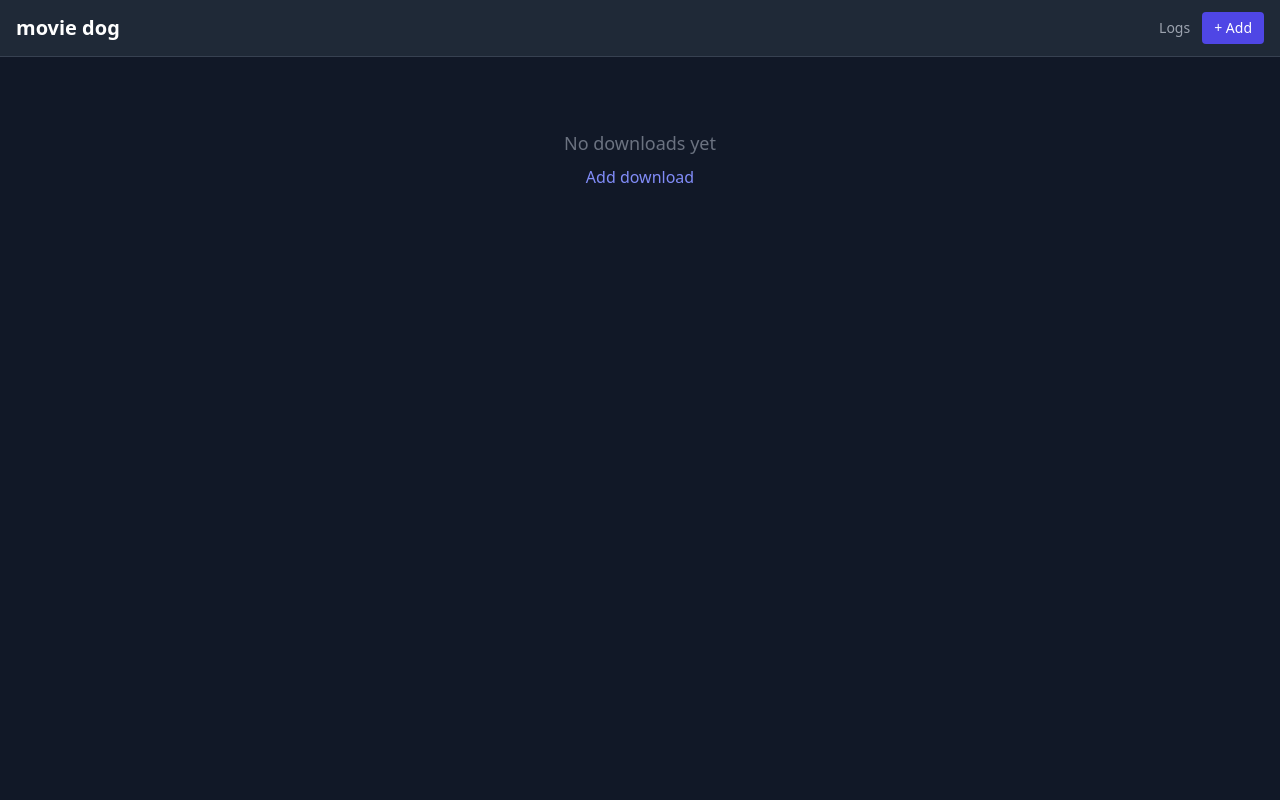
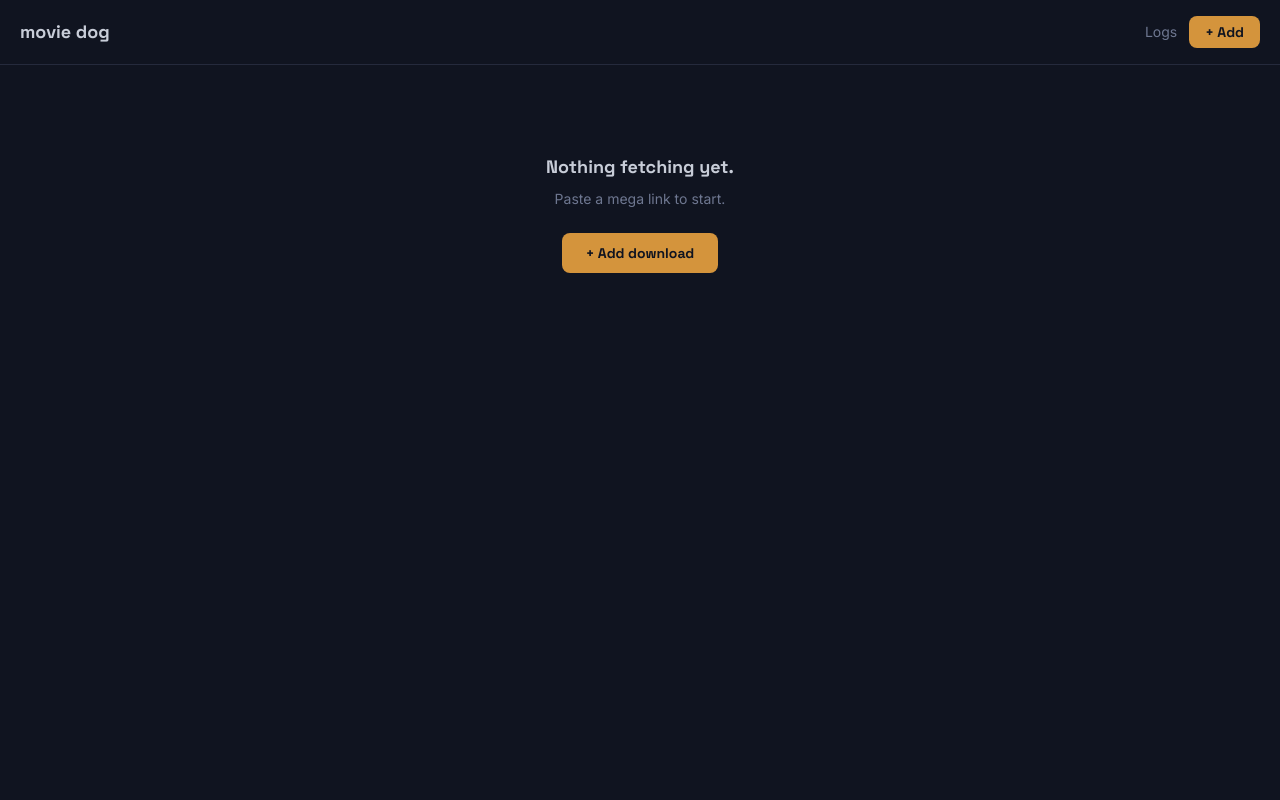
Before and after one commit to itsjackgardner/megaqueue, a Flask app: page / in a window 1280 px wide. Run offline with Flask 3, Linux system fonts and the light colour scheme; data that the repository does not hold is empty; parts of the project's set-up code (start-up, migrations or seed data) failed here and were passed over; some libraries are stand-ins or nearby versions.

Commit message:
UI redesign: warm amber palette, Space Grotesk typography, fetch-bar shimmer
Replace generic Tailwind gray/indigo defaults with a custom "lamplight"
palette grounded in the product's identity — midnight backgrounds, amber
accents, warm status colors. Add Space Grotesk display font and Inter
body font via non-blocking Google Fonts preload.

Key changes:
- Custom color palette (midnight/slate/amber/stone/cloud/dusk) across
  all templates with status-specific color pairs
- Signature "fetch bar" progress bar with amber shimmer animation
- Left-border card state indicators for at-a-glance scanning
- Status badges with dot indicators and uppercase tracking
- Sticky nav, ghost action buttons, improved empty state
- Log filter chips now use inclusive selection (click to show only
  that source, deselect all to show everything)
- refresh.js uses data-status attributes instead of overwriting badge
  innerHTML (fixes disappearing status dots)
- Increased waitress threads from 4 to 8 (SSE endpoint thread pressure)
- Logs page scrolls to bottom correctly on initial load

Co-Authored-By: Claude Opus 4.6 <noreply@anthropic.com>

```diff
--- a/megaqueue/app.py
+++ b/megaqueue/app.py
@@ -27,9 +27,10 @@ Talisman(
     content_security_policy={
         "default-src": "'self'",
         "script-src": ["'self'", "https://cdn.tailwindcss.com"],
-        "style-src": ["'self'", "'unsafe-inline'", "https://cdn.tailwindcss.com"],
+        "style-src": ["'self'", "'unsafe-inline'", "https://cdn.tailwindcss.com", "https://fonts.googleapis.com"],
         "connect-src": "'self'",
         "worker-src": "'self'",
+        "font-src": ["https://fonts.gstatic.com"],
     },
 )
 
--- /dev/null
+++ b/megaqueue/static/fonts.js
@@ -0,0 +1,5 @@
+// Promote preloaded Google Fonts to stylesheet (non-blocking)
+var link = document.querySelector('link[rel="preload"][as="style"]');
+if (link) {
+  link.rel = "stylesheet";
+}
--- a/megaqueue/static/refresh.js
+++ b/megaqueue/static/refresh.js
@@ -22,35 +22,32 @@
       downloads.forEach(function (dl) {
         const card = container.querySelector('[data-id="' + dl.id + '"]');
         if (!card) {
-          // New download appeared — full reload is simplest
           location.reload();
           return;
         }
 
-        // Update status badge
-        const badge = card.querySelector(".rounded-full");
-        if (badge) badge.textContent = dl.status;
+        // Check for status change by reading the badge text
+        const badge = card.querySelector("[data-status]");
+        const currentStatus = badge ? badge.dataset.status : "";
+        if (currentStatus !== dl.status) {
+          location.reload();
+          return;
+        }
 
         // Update progress bar if downloading
         if ((dl.status === "downloading" || dl.status === "queued") && dl.total_bytes > 0) {
           const pct = ((dl.progress_bytes / dl.total_bytes) * 100).toFixed(1);
-          const bar = card.querySelector(".bg-blue-500");
+          const bar = card.querySelector(".fetch-bar");
           if (bar) bar.style.width = pct + "%";
 
-          const stats = card.querySelectorAll(".text-gray-400.text-xs span");
+          const stats = card.querySelectorAll("[data-progress] span");
           if (stats.length >= 2) {
             stats[0].textContent =
               formatBytes(dl.progress_bytes) + " / " + formatBytes(dl.total_bytes);
             let speedStr = pct + "%";
-            if (dl.speed > 0) speedStr += " \u00b7 " + formatSpeed(dl.speed);
+            if (dl.speed > 0) speedStr += " · " + formatSpeed(dl.speed);
             stats[1].textContent = speedStr;
           }
-        }
-
-        // If status changed (e.g. completed), reload for full re-render
-        const currentStatus = badge ? badge.textContent.trim() : "";
-        if (currentStatus !== dl.status) {
-          location.reload();
         }
       });
     } catch (e) {
--- /dev/null
+++ b/megaqueue/static/style.css
@@ -0,0 +1,62 @@
+:root {
+  --midnight: #101420;
+  --slate: #1A1F30;
+  --amber: #D4943C;
+  --amber-hover: #C28535;
+  --amber-light: #E8B86D;
+  --stone: #6E7790;
+  --cloud: #C8CDD8;
+  --dusk: #252A3C;
+}
+
+body {
+  font-family: 'Inter', system-ui, sans-serif;
+}
+
+.font-display {
+  font-family: 'Space Grotesk', system-ui, sans-serif;
+}
+
+@keyframes fetch-shimmer {
+  0% { background-position: -200% 0; }
+  100% { background-position: 200% 0; }
+}
+
+.fetch-bar {
+  background: var(--amber);
+  border-radius: 9999px;
+  transition: width 700ms ease-out;
+}
+
+.fetch-bar--active {
+  background-image: linear-gradient(
+    90deg,
+    var(--amber) 0%,
+    var(--amber-light) 30%,
+    var(--amber) 60%
+  );
+  background-size: 200% 100%;
+  animation: fetch-shimmer 2s ease-in-out infinite;
+}
+
+@keyframes pulse-dot {
+  0%, 100% { opacity: 1; }
+  50% { opacity: 0.4; }
+}
+
+.status-dot--active {
+  animation: pulse-dot 2s ease-in-out infinite;
+}
+
+@keyframes fade-in {
+  from { opacity: 0; transform: translateY(4px); }
+  to { opacity: 1; transform: translateY(0); }
+}
+
+.content-fade {
+  animation: fade-in 0.2s ease-out;
+}
+
+.tabular-nums {
+  font-variant-numeric: tabular-nums;
+}
--- a/megaqueue/templates/base.html
+++ b/megaqueue/templates/base.html
@@ -3,7 +3,7 @@
   <head>
     <meta charset="UTF-8" />
     <meta name="viewport" content="width=device-width, initial-scale=1.0" />
-    <meta name="theme-color" content="#3B4CF6" />
+    <meta name="theme-color" content="#101420" />
     <meta name="apple-mobile-web-app-capable" content="yes" />
     <meta
       name="apple-mobile-web-app-status-bar-style"
@@ -13,27 +13,33 @@
     <link rel="icon" href="/static/icons/icon.svg" type="image/svg+xml" />
     <link rel="manifest" href="/static/manifest.json" />
     <link rel="apple-touch-icon" href="/static/icons/icon.svg" />
+    <link rel="preconnect" href="https://fonts.googleapis.com" />
+    <link rel="preconnect" href="https://fonts.gstatic.com" crossorigin />
+    <link rel="preload" href="https://fonts.googleapis.com/css2?family=Inter:wght@400;500;600&family=Space+Grotesk:wght@700&display=swap" as="style" />
+    <noscript><link href="https://fonts.googleapis.com/css2?family=Inter:wght@400;500;600&family=Space+Grotesk:wght@700&display=swap" rel="stylesheet" /></noscript>
     <title>movie dog{% block title_suffix %}{% endblock %}</title>
     <script src="https://cdn.tailwindcss.com"></script>
+    <link rel="stylesheet" href="/static/style.css" />
   </head>
-  <body class="bg-gray-900 text-gray-100 min-h-screen">
+  <body class="bg-[#101420] text-[#C8CDD8] {% block body_class %}min-h-screen{% endblock %}">
     <nav
-      class="bg-gray-800 border-b border-gray-700 px-4 py-3 flex items-center justify-between"
+      class="bg-[#101420] border-b border-[#252A3C] px-5 py-4 flex items-center justify-between sticky top-0 z-50"
     >
-      <a href="/" class="text-xl font-bold text-white">movie dog</a>
+      <a href="/" class="text-lg font-bold text-[#C8CDD8] font-display">movie dog</a>
       <div class="flex items-center gap-3">
-        <a href="/logs" class="text-sm text-gray-400 hover:text-white">Logs</a>
+        <a href="/logs" class="text-sm text-[#6E7790] hover:text-[#C8CDD8]">Logs</a>
         <a
           href="/download/add"
-          class="bg-indigo-600 hover:bg-indigo-700 text-white px-3 py-1.5 rounded text-sm font-medium"
+          class="bg-[#D4943C] hover:bg-[#C28535] text-[#101420] px-4 py-1.5 rounded-lg text-sm font-semibold font-display"
           >+ Add</a
         >
       </div>
     </nav>
-    <main class="max-w-2xl mx-auto px-4 py-6">
+    <main class="{% block main_class %}max-w-2xl mx-auto px-4{% endblock %} py-6 content-fade">
       {% block content %}{% endblock %}
     </main>
     {% block scripts %}{% endblock %}
+    <script src="/static/fonts.js"></script>
     <script src="/static/register-sw.js"></script>
   </body>
 </html>
--- a/megaqueue/templates/index.html
+++ b/megaqueue/templates/index.html
@@ -1,58 +1,44 @@
 {% extends "base.html" %} {% block content %}
 <div id="downloads" class="space-y-3">
   {% if not downloads %}
-  <div class="text-center text-gray-500 py-12">
-    <p class="text-lg mb-2">No downloads yet</p>
-    <a href="/download/add" class="text-indigo-400 hover:text-indigo-300"
-      >Add download</a
+  <div class="text-center py-16">
+    <p class="text-lg font-display text-[#C8CDD8] mb-2">Nothing fetching yet.</p>
+    <p class="text-sm text-[#6E7790] mb-6">Paste a mega link to start.</p>
+    <a href="/download/add"
+      class="inline-block bg-[#D4943C] hover:bg-[#C28535] text-[#101420] font-semibold font-display px-6 py-2.5 rounded-lg text-sm"
+      >+ Add download</a
     >
   </div>
   {% endif %} {% for dl in downloads %}
   <div
-    class="bg-gray-800 rounded-lg p-4 border border-gray-700"
+    class="bg-[#1A1F30] rounded-xl p-4 border border-[#252A3C] {% if dl.status == 'downloading' %}border-l-[3px] border-l-[#D4943C]{% elif dl.status == 'needs_review' %}border-l-[3px] border-l-[#D4943C]{% elif dl.status == 'failed' %}border-l-[3px] border-l-[#D45D5D]{% endif %} active:scale-[0.98] transition-transform duration-100"
     data-id="{{ dl.id }}"
   >
-    <div class="flex items-start justify-between gap-2">
-      <div class="flex-1 min-w-0">
     <div class="flex items-center gap-2">
       <a
         href="/download/{{ dl.id }}"
-            class="font-medium {% if dl.title %}text-white{% else %}text-gray-500 italic{% endif %} hover:text-indigo-400 truncate"
+        class="font-display font-bold text-base {% if dl.title %}text-[#C8CDD8]{% else %}text-[#6E7790] italic{% endif %} hover:text-[#D4943C] truncate flex-1 min-w-0"
       >
         {% if dl.title %}{{ dl.title }}{% if dl.year %} ({{ dl.year }}){% endif %}{% else %}Resolving…{% endif %}
       </a>
       {% if dl.status in ('queued', 'downloading', 'needs_review') %}
-          <a href="/download/{{ dl.id }}" title="Edit details" class="text-gray-500 hover:text-indigo-400 flex-shrink-0">
+      <a href="/download/{{ dl.id }}" title="Edit details" class="text-[#6E7790] hover:text-[#D4943C] flex-shrink-0">
         <svg class="w-3.5 h-3.5" fill="none" stroke="currentColor" viewBox="0 0 24 24"><path stroke-linecap="round" stroke-linejoin="round" stroke-width="2" d="M15.232 5.232l3.536 3.536m-2.036-5.036a2.5 2.5 0 113.536 3.536L6.5 21.036H3v-3.572L16.732 3.732z"/></svg>
       </a>
       {% endif %}
     </div>
-        <div class="flex items-center gap-2 mt-1">
-          <span
-            class="text-xs px-2 py-0.5 rounded-full {% if dl.status == 'downloading' %}bg-blue-900 text-blue-300 {% elif dl.status == 'queued' %}bg-yellow-900 text-yellow-300 {% elif dl.status == 'needs_review' %}bg-orange-900 text-orange-300 {% elif dl.status == 'processing' %}bg-purple-900 text-purple-300 {% elif dl.status == 'complete' %}bg-green-900 text-green-300 {% elif dl.status == 'failed' %}bg-red-900 text-red-300 {% elif dl.status == 'cancelled' %}bg-gray-700 text-gray-400 {% endif %}"
-            >{% if dl.status == 'needs_review' %}review{% else %}{{ dl.status }}{% endif %}</span
-          >
-          {% if dl.media_type %}<span class="text-xs text-gray-500">{{ dl.media_type }}</span>{% endif %}
-          {% set display_files = dl.leaf_files %}
-          {% if display_files | length > 1 %}
-          {% set finished_count = display_files | selectattr('status', 'equalto', 'finished') | list | length %}
-          <span class="text-xs text-gray-500">{{ finished_count }}/{{ display_files | length }} files</span>
-          {% endif %}
-        </div>
-      </div>
-    </div>
 
     {% if dl.status in ('downloading', 'queued') %}
-    <div class="mt-3">
+    <div class="mt-2.5">
       {% if dl.total_bytes > 0 %} {% set pct = (dl.progress_bytes /
       dl.total_bytes * 100) | round(1) %}
-      <div class="w-full bg-gray-700 rounded-full h-2">
+      <div class="w-full bg-[#252A3C] rounded-full h-3">
         <div
-          class="bg-blue-500 h-2 rounded-full transition-all"
+          class="fetch-bar {% if dl.status == 'downloading' %}fetch-bar--active{% endif %} h-3 rounded-full"
           style="width: {{ pct }}%"
         ></div>
       </div>
-      <div class="flex justify-between text-xs text-gray-400 mt-1">
+      <div class="flex justify-between text-xs text-[#6E7790] mt-1.5 tabular-nums" data-progress>
         <span
           >{{ (dl.progress_bytes / 1048576) | round(1) }} MB / {{
           (dl.total_bytes / 1048576) | round(1) }} MB</span
@@ -63,55 +49,85 @@
         >
       </div>
       {% else %}
-      <div class="text-xs text-gray-400">Starting download...</div>
+      <div class="text-xs text-[#6E7790]">Starting download...</div>
       {% endif %}
     </div>
-    {% endif %} {% if dl.error_message %}
-    <div class="mt-2 text-xs text-red-400">{{ dl.error_message }}</div>
     {% endif %}
 
-    <div class="mt-3 flex gap-2">
+    {% if dl.error_message %}
+    <div class="mt-2 text-xs text-[#D45D5D]">{{ dl.error_message }}</div>
+    {% endif %}
+
+    <div class="flex items-center gap-2 mt-2.5">
+      {% if dl.status == 'downloading' %}
+      <span data-status="downloading" class="text-xs px-2 py-0.5 rounded-full bg-[#1E3A5F] text-[#5BA4E6] uppercase tracking-wide font-medium flex items-center gap-1.5">
+        <span class="w-1.5 h-1.5 rounded-full bg-[#5BA4E6] status-dot--active"></span>
+        downloading
+      </span>
+      {% elif dl.status == 'queued' %}
+      <span data-status="queued" class="text-xs px-2 py-0.5 rounded-full bg-[#3A3520] text-[#C9B458] uppercase tracking-wide font-medium flex items-center gap-1.5">
+        <span class="w-1.5 h-1.5 rounded-full bg-[#C9B458]"></span>
+        queued
+      </span>
+      {% elif dl.status == 'needs_review' %}
+      <span data-status="needs_review" class="text-xs px-2 py-0.5 rounded-full bg-[#3D2E1A] text-[#D4943C] uppercase tracking-wide font-medium flex items-center gap-1.5">
+        <span class="w-1.5 h-1.5 rounded-full bg-[#D4943C]"></span>
+        review
+      </span>
+      {% elif dl.status == 'processing' %}
+      <span data-status="processing" class="text-xs px-2 py-0.5 rounded-full bg-[#2D2444] text-[#9B7ED8] uppercase tracking-wide font-medium flex items-center gap-1.5">
+        <span class="w-1.5 h-1.5 rounded-full bg-[#9B7ED8]"></span>
+        processing
+      </span>
+      {% elif dl.status == 'complete' %}
+      <span data-status="complete" class="text-xs px-2 py-0.5 rounded-full bg-[#1A3328] text-[#5DB87A] uppercase tracking-wide font-medium flex items-center gap-1.5">
+        <span class="w-1.5 h-1.5 rounded-full bg-[#5DB87A]"></span>
+        complete
+      </span>
+      {% elif dl.status == 'failed' %}
+      <span data-status="failed" class="text-xs px-2 py-0.5 rounded-full bg-[#3D1F1F] text-[#D45D5D] uppercase tracking-wide font-medium flex items-center gap-1.5">
+        <span class="w-1.5 h-1.5 rounded-full bg-[#D45D5D]"></span>
+        failed
+      </span>
+      {% elif dl.status == 'cancelled' %}
+      <span data-status="cancelled" class="text-xs px-2 py-0.5 rounded-full bg-[#252A3C] text-[#6E7790] uppercase tracking-wide font-medium flex items-center gap-1.5">
+        <span class="w-1.5 h-1.5 rounded-full bg-[#6E7790]"></span>
+        cancelled
+      </span>
+      {% endif %}
+      {% if dl.media_type %}<span class="text-xs text-[#6E7790]">{{ dl.media_type }}</span>{% endif %}
+      {% set display_files = dl.leaf_files %}
+      {% if display_files | length > 1 %}
+      {% set finished_count = display_files | selectattr('status', 'equalto', 'finished') | list | length %}
+      <span class="text-xs text-[#6E7790]">{{ finished_count }}/{{ display_files | length }} files</span>
+      {% endif %}
+
+      <div class="flex gap-1 ml-auto">
         {% if dl.status in ('failed', 'cancelled') %}
         <form method="POST" action="/download/{{ dl.id }}/retry" class="inline">
           <input type="hidden" name="csrf_token" value="{{ csrf_token() }}" />
-        <button
-          class="text-xs bg-gray-700 hover:bg-gray-600 text-gray-300 px-2 py-1 rounded"
-        >
-          Retry
-        </button>
+          <button class="text-xs text-[#6E7790] hover:text-[#C8CDD8] px-1.5 py-0.5">Retry</button>
         </form>
-      {% endif %} {% if dl.status in ('queued', 'downloading') %}
+        {% endif %}
+        {% if dl.status in ('queued', 'downloading') %}
         <form method="POST" action="/download/{{ dl.id }}/cancel" class="inline">
           <input type="hidden" name="csrf_token" value="{{ csrf_token() }}" />
-        <button
-          class="text-xs bg-gray-700 hover:bg-gray-600 text-gray-300 px-2 py-1 rounded"
-        >
-          Cancel
-        </button>
+          <button class="text-xs text-[#6E7790] hover:text-[#C8CDD8] px-1.5 py-0.5">Cancel</button>
         </form>
-      {% endif %} {% if dl.error_message and '509' in dl.error_message %}
-      <form
-        method="POST"
-        action="/download/{{ dl.id }}/clear509"
-        class="inline"
-      >
+        {% endif %}
+        {% if dl.error_message and '509' in dl.error_message %}
+        <form method="POST" action="/download/{{ dl.id }}/clear509" class="inline">
           <input type="hidden" name="csrf_token" value="{{ csrf_token() }}" />
-        <button
-          class="text-xs bg-yellow-800 hover:bg-yellow-700 text-yellow-300 px-2 py-1 rounded"
-        >
-          Clear 509
-        </button>
+          <button class="text-xs text-[#C9B458] hover:text-[#E8B86D] px-1.5 py-0.5">Clear 509</button>
         </form>
-      {% endif %} {% if dl.status not in ('downloading',) %}
+        {% endif %}
+        {% if dl.status not in ('downloading',) %}
         <form method="POST" action="/download/{{ dl.id }}/delete" class="inline">
           <input type="hidden" name="csrf_token" value="{{ csrf_token() }}" />
-        <button
-          class="text-xs bg-gray-700 hover:bg-red-800 text-gray-400 hover:text-red-300 px-2 py-1 rounded"
-        >
-          Delete
-        </button>
+          <button class="text-xs text-[#6E7790] hover:text-[#D45D5D] px-1.5 py-0.5">Delete</button>
         </form>
         {% endif %}
+      </div>
     </div>
   </div>
   {% endfor %}
--- a/run.py
+++ b/run.py
@@ -10,4 +10,4 @@ if __name__ == "__main__":
 
     application = create_app()
     logging.getLogger().info("Starting MegaQueue on %s:%d", config.HOST, config.PORT)
-    serve(application, host=config.HOST, port=config.PORT)
+    serve(application, host=config.HOST, port=config.PORT, threads=8)
```
Also changed, not shown: megaqueue/static/logs.js (+36 -26 lines), megaqueue/templates/add.html (+6 -6 lines), megaqueue/templates/detail.html (+90 -48 lines), megaqueue/templates/logs.html (+5 -4 lines), megaqueue/static/manifest.json. Lines whose indentation alone changed are shown as unchanged.
